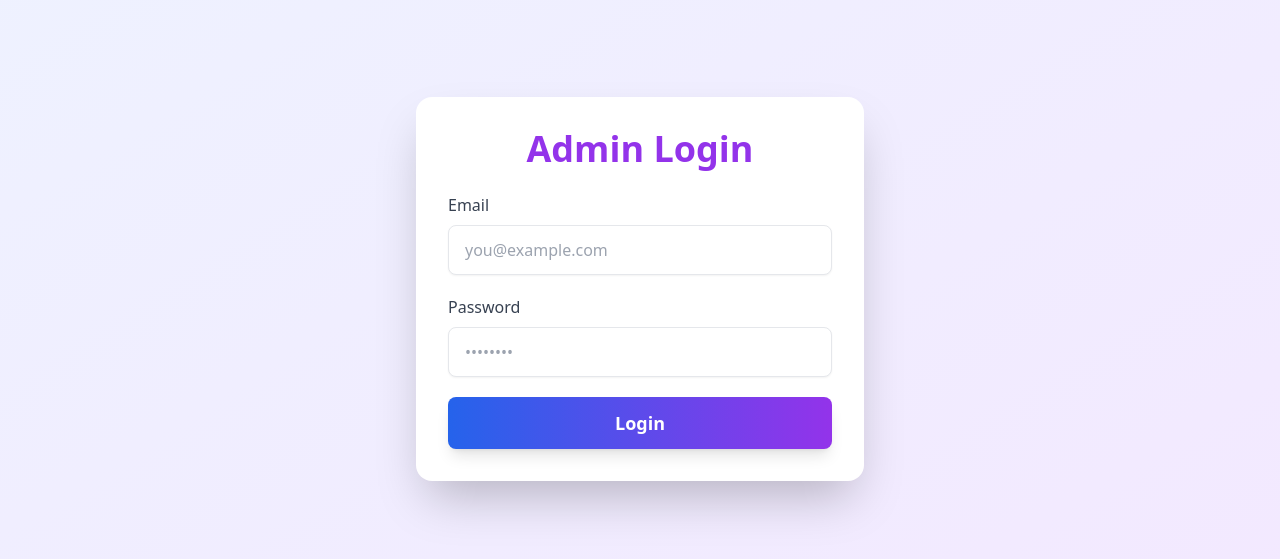
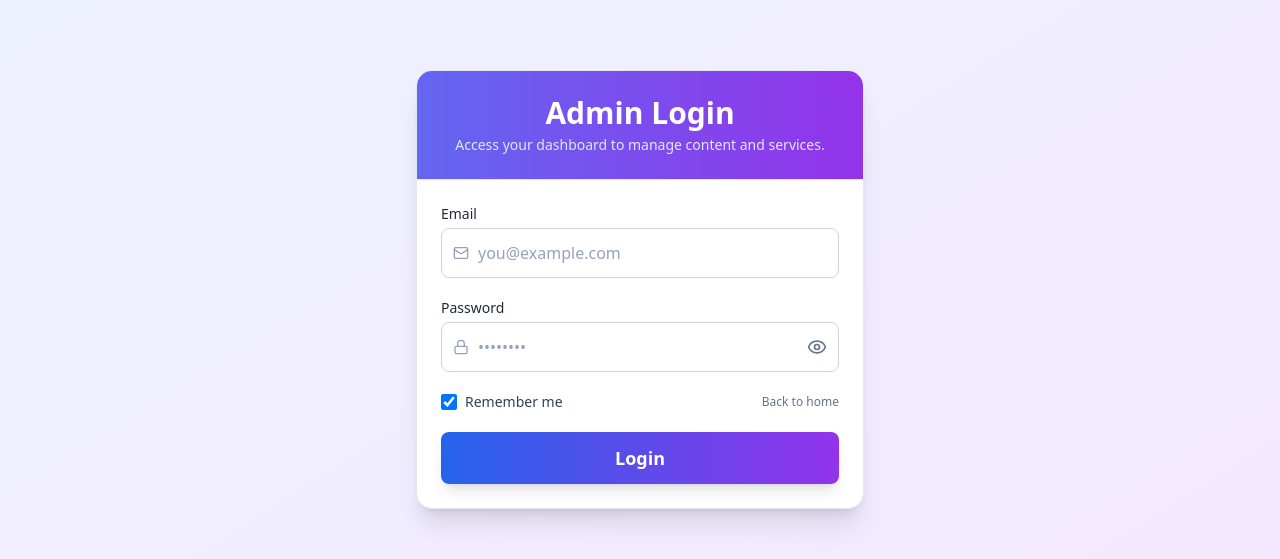
Before and after one commit to Kamkmgamer/DevServe, a React (Vite) app in the folder client/: page /login in a window 1280 px wide. Shown: the part 192-751 px from the top of the page. Built offline with nearby package versions, Linux system fonts and the light colour scheme; no server answers.

Commit message:
modified:   client/src/pages/LoginPage.tsx

```diff
--- a/client/src/pages/LoginPage.tsx
+++ b/client/src/pages/LoginPage.tsx
@@ -1,14 +1,17 @@
+// client/src/pages/LoginPage.tsx
 import { useState } from "react";
 import { useAuth } from "../contexts/AuthContext";
-import { useNavigate } from "react-router-dom";
+import { useNavigate, Link } from "react-router-dom";
 import Container from "../components/layout/Container";
 import Button from "../components/ui/Button";
 import { motion } from "framer-motion";
-import { Loader2 } from "lucide-react";
+import { Loader2, Eye, EyeOff, Lock, Mail } from "lucide-react";
 
 const LoginPage = () => {
   const [email, setEmail] = useState("");
   const [password, setPassword] = useState("");
+  const [showPwd, setShowPwd] = useState(false);
+  const [remember, setRemember] = useState(true);
   const [error, setError] = useState("");
   const [loading, setLoading] = useState(false);
   const { login } = useAuth();
@@ -20,10 +23,14 @@ const LoginPage = () => {
     setLoading(true);
 
     try {
-      await login(email, password);
+      await login(email.trim(), password);
+      // optional: persist email if remember is checked
+      if (remember) localStorage.setItem("lastEmail", email.trim());
+      else localStorage.removeItem("lastEmail");
+
       navigate("/");
     } catch (err: any) {
-      setError(err.response?.data?.error || "Login failed");
+      setError(err?.response?.data?.error || "Login failed");
     } finally {
       setLoading(false);
     }
@@ -31,96 +38,139 @@ const LoginPage = () => {
 
   return (
     <motion.div
-      initial={{ opacity: 0, y: 20 }}
+      initial={{ opacity: 0, y: 14 }}
       animate={{ opacity: 1, y: 0 }}
-      exit={{ opacity: 0, y: -20 }}
-      transition={{ duration: 0.5, ease: "easeOut" }}
-      className="min-h-screen flex items-center justify-center bg-gradient-to-br from-indigo-50 to-purple-100"
+      exit={{ opacity: 0, y: -14 }}
+      transition={{ duration: 0.4, ease: "easeOut" }}
+      className="min-h-screen bg-gradient-to-br from-indigo-50 to-purple-100 dark:from-slate-900 dark:to-slate-950"
     >
-      <Container className="p-8 max-w-md w-full bg-white rounded-2xl shadow-2xl">
+      <Container className="flex min-h-screen items-center justify-center py-10">
+        <div className="w-full max-w-md overflow-hidden rounded-2xl border border-slate-200 bg-white shadow-xl dark:border-slate-800 dark:bg-slate-900">
+          <div className="border-b border-slate-200 bg-gradient-to-r from-indigo-500 to-purple-600 p-6 text-center dark:border-slate-800">
             <motion.h1
-          initial={{ opacity: 0, scale: 0.8 }}
+              initial={{ opacity: 0, scale: 0.96 }}
               animate={{ opacity: 1, scale: 1 }}
-          transition={{ delay: 0.3, duration: 0.5 }}
-          className="text-4xl font-extrabold text-center text-purple-600 mb-6"
+              transition={{ delay: 0.15, duration: 0.45 }}
+              className="text-3xl font-extrabold text-white"
             >
               Admin Login
             </motion.h1>
+            <p className="mt-1 text-sm text-indigo-100">
+              Access your dashboard to manage content and services.
+            </p>
+          </div>
 
-        <form
-          onSubmit={handleSubmit}
-          className="space-y-5"
+          <form onSubmit={handleSubmit} className="space-y-5 p-6" noValidate>
+            {/* Email */}
+            <div>
+              <label
+                htmlFor="email"
+                className="mb-1 block text-sm font-medium text-slate-800 dark:text-slate-100"
               >
-          {/* Email Field */}
-          <motion.div
-            initial={{ opacity: 0, x: -30 }}
-            animate={{ opacity: 1, x: 0 }}
-            transition={{ delay: 0.4, duration: 0.5 }}
-            className="relative"
-          >
-            <label htmlFor="email" className="block text-gray-700 font-medium mb-2">
                 Email
               </label>
+              <div className="relative">
+                <Mail className="pointer-events-none absolute left-3 top-1/2 h-4 w-4 -translate-y-1/2 text-slate-400" />
                 <input
                   id="email"
                   type="email"
                   value={email}
-              onChange={e => setEmail(e.target.value)}
-              className="w-full px-4 py-3 border rounded-lg shadow-sm focus:outline-none focus:ring-2 focus:ring-purple-500 transition-all duration-300"
+                  onChange={(e) => setEmail(e.target.value)}
+                  autoComplete="username"
+                  required
+                  className="w-full rounded-lg border border-slate-300 bg-white py-3 pl-9 pr-3 outline-none ring-blue-200 placeholder:text-slate-400 focus:border-indigo-500 focus:ring-2 dark:border-slate-700 dark:bg-slate-950"
                   placeholder="you@example.com"
                 />
-          </motion.div>
+              </div>
+            </div>
 
-          {/* Password Field */}
-          <motion.div
-            initial={{ opacity: 0, x: 30 }}
-            animate={{ opacity: 1, x: 0 }}
-            transition={{ delay: 0.5, duration: 0.5 }}
-            className="relative"
+            {/* Password */}
+            <div>
+              <div className="mb-1 flex items-center justify-between">
+                <label
+                  htmlFor="password"
+                  className="block text-sm font-medium text-slate-800 dark:text-slate-100"
                 >
-            <label htmlFor="password" className="block text-gray-700 font-medium mb-2">
                   Password
                 </label>
+                {/* Optional forgot link route if you add it later */}
+                {/* <Link to="/forgot" className="text-xs text-indigo-600 hover:underline">
+                  Forgot password?
+                </Link> */}
+              </div>
+              <div className="relative">
+                <Lock className="pointer-events-none absolute left-3 top-1/2 h-4 w-4 -translate-y-1/2 text-slate-400" />
                 <input
                   id="password"
-              type="password"
+                  type={showPwd ? "text" : "password"}
                   value={password}
-              onChange={e => setPassword(e.target.value)}
-              className="w-full px-4 py-3 border rounded-lg shadow-sm focus:outline-none focus:ring-2 focus:ring-purple-500 transition-all duration-300"
+                  onChange={(e) => setPassword(e.target.value)}
+                  autoComplete="current-password"
+                  required
+                  className="w-full rounded-lg border border-slate-300 bg-white py-3 pl-9 pr-10 outline-none ring-blue-200 placeholder:text-slate-400 focus:border-indigo-500 focus:ring-2 dark:border-slate-700 dark:bg-slate-950"
                   placeholder="••••••••"
                 />
-          </motion.div>
+                <button
+                  type="button"
+                  onClick={() => setShowPwd((s) => !s)}
+                  aria-label={showPwd ? "Hide password" : "Show password"}
+                  className="absolute right-3 top-1/2 -translate-y-1/2 text-slate-500 hover:text-slate-700 dark:hover:text-slate-300"
+                >
+                  {showPwd ? <EyeOff className="h-5 w-5" /> : <Eye className="h-5 w-5" />}
+                </button>
+              </div>
+            </div>
 
-          {/* Error Message */}
+            {/* Remember me */}
+            <div className="flex items-center justify-between">
+              <label className="inline-flex cursor-pointer items-center gap-2 text-sm text-slate-700 dark:text-slate-300">
+                <input
+                  type="checkbox"
+                  checked={remember}
+                  onChange={(e) => setRemember(e.target.checked)}
+                  className="h-4 w-4 rounded border-slate-300 text-indigo-600 focus:ring-indigo-500 dark:border-slate-600"
+                />
+                Remember me
+              </label>
+              <Link
+                to="/"
+                className="text-xs text-slate-500 hover:text-slate-700 dark:text-slate-400 dark:hover:text-slate-200"
+              >
+                Back to home
+              </Link>
+            </div>
+
+            {/* Error */}
             {error && (
-            <motion.p
+              <motion.div
                 initial={{ opacity: 0 }}
                 animate={{ opacity: 1 }}
-              className="text-red-500 text-sm text-center mt-2"
+                role="alert"
+                className="rounded-lg border border-red-200 bg-red-50 p-3 text-sm text-red-700 dark:border-red-900 dark:bg-red-900/30 dark:text-red-300"
               >
                 {error}
-            </motion.p>
+              </motion.div>
             )}
 
-          {/* Submit Button */}
-          <motion.div
-            initial={{ opacity: 0, y: 20 }}
-            animate={{ opacity: 1, y: 0 }}
-            transition={{ delay: 0.6, duration: 0.5 }}
-          >
+            {/* Submit */}
+            <div>
               <Button
                 type="submit"
                 disabled={loading}
-              className="w-full py-3 text-lg rounded-lg bg-purple-600 hover:bg-purple-700 focus:ring-4 focus:ring-purple-300 transition-all duration-300"
+                className="w-full py-3 text-lg"
               >
                 {loading ? (
-                <Loader2 className="animate-spin h-5 w-5 mx-auto text-white" />
+                  <span className="inline-flex items-center gap-2">
+                    <Loader2 className="h-5 w-5 animate-spin" />
+                    Signing in…
+                  </span>
                 ) : (
                   "Login"
                 )}
               </Button>
-          </motion.div>
+            </div>
           </form>
+        </div>
       </Container>
     </motion.div>
   );
```
Lines whose indentation alone changed are shown as unchanged.
